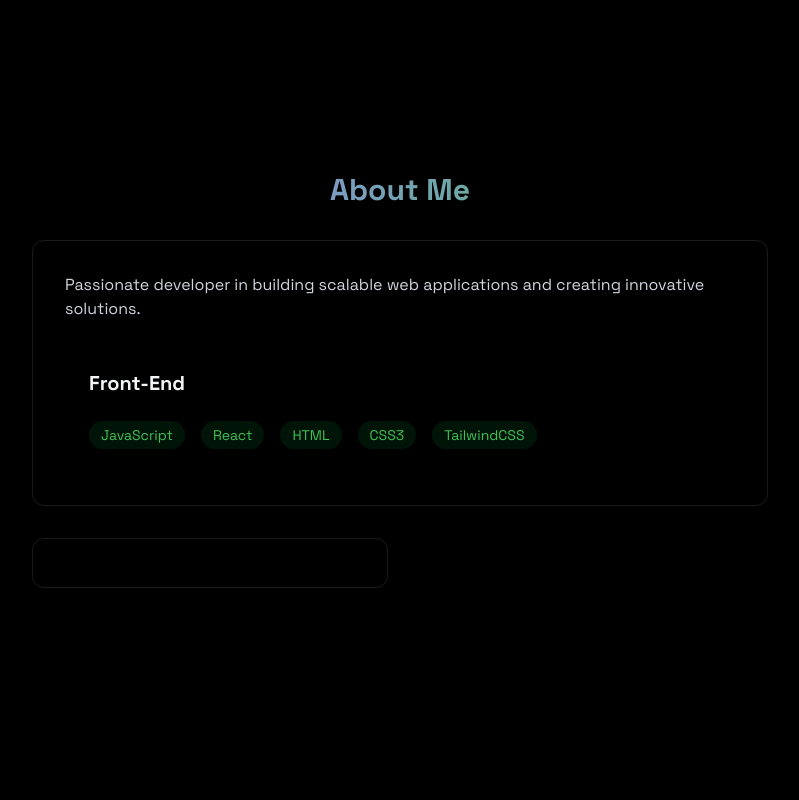
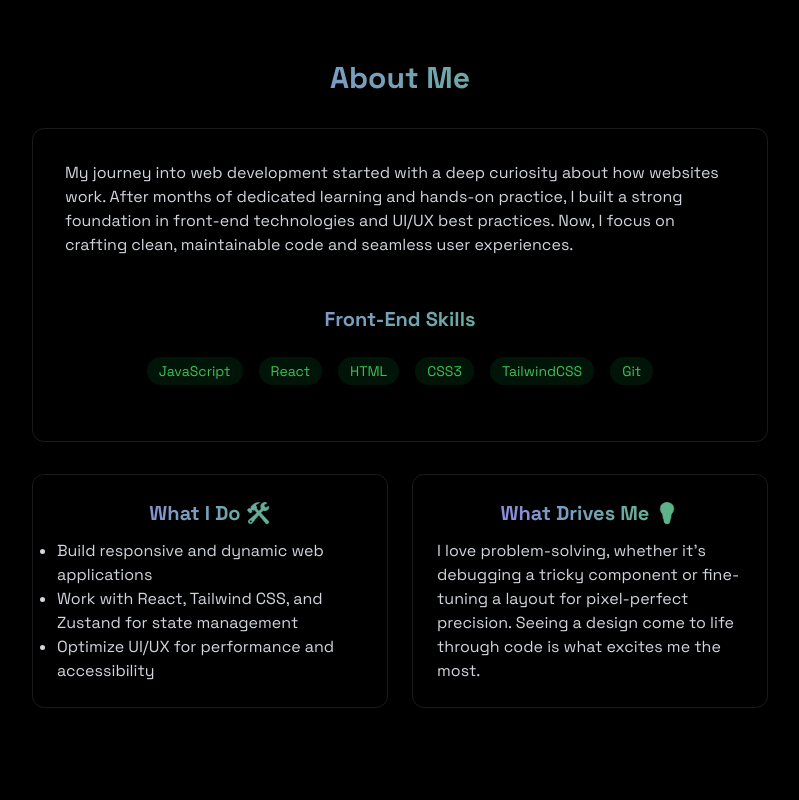
Before and after one commit to Joshuakibwage/official-portfolio, a React (Vite) app: page / in a window 1280 px wide. Shown: the part 820-1620 px from the top of the page, without its empty margins (240-1039 px from the left). Built offline with nearby package versions, Linux system fonts and the light colour scheme.

Commit message:
Modify about section

```diff
--- a/src/components/sections/About.jsx
+++ b/src/components/sections/About.jsx
@@ -7,7 +7,8 @@ const About = () => {
         {name: "React"},
         {name: "HTML"},
         {name: "CSS3"},
-       { name: "TailwindCSS"}
+       { name: "TailwindCSS"},
+       {name: "Git"}
     ];
 
 
@@ -22,23 +23,29 @@ const About = () => {
                 </h2>
 
                 <div className="rounded-xl glass p-8 border-white/10 border hover:translate-y-1
-                transition-all hover:border-[#9775fa] hover:shadow-[0_0_15px_#9775fa]"
+                transition-all hover:border-[#9775fa] hover:shadow-[0_0_15px_#9775fa] text-center"
                 >
-                    <p className="text-gray-300 mb-6">
-                        Passionate developer in building scalable web applications and creating
-                         innovative solutions.
+                    <p className="text-gray-300 mb-6 text-left">
+                        My journey into web development started with a deep curiosity about how websites
+                        work. After months of dedicated learning and hands-on practice, I built a strong
+                         foundation in front-end technologies and UI/UX best practices. Now, I focus on
+                         crafting clean, maintainable code and seamless user experiences.
                     </p>
 
                     <div className="">
 
                         <div className="rounded-xl p-6 hover:translate-y-1 transition-all "
                         >
-                            <h3 className="text-xl font-bold mb-6">Front-End</h3>
-                            <div className="flex flex-wrap gap-4">
+                            <h3 className="text-xl font-bold mb-6 bg-gradient-to-r from-[#9775fa]
+                            to-[#40c057] bg-clip-text text-transparent"
+                            >
+                                Front-End Skills
+                            </h3>
+                            <div className="flex flex-wrap justify-center gap-4">
                                 {frontendSkills.map((tech) => (
                                     <span key={tech} className="bg-green-500/10 text-[#40c057] py-1
                                     px-3 rounded-full text-sm hover:bg-green-500/20 hover:shadow-[0_0_15px_#40c057]
-                                    transition"
+                                    transition "
                                     >
                                         {tech.name}
                                     </span>
@@ -50,8 +57,33 @@ const About = () => {
 
                 <div className="grid grid-cols-1 md:grid-cols-2 gap-6 mt-8">
 
-                    <div className="p-6  rounded-xl border border-white/10 hover:translate-y-1 transition-all">
+                    <div className="p-6  rounded-xl border border-white/10 hover:translate-y-1 transition-all
+                     hover:border-[#9775fa] hover:shadow-[0_0_15px_#9775fa]">
+                        <h3 className="text-center font-bold bg-gradient-to-r from-[#9775fa] to-[#40c057]
+                                        bg-clip-text text-transparent mb-3 text-xl"
+                        >
+                            What I Do <span>🛠️</span>
+                        </h3>
 
+                        <ol className="list-disc text-gray-300">
+                            <li>Build responsive and dynamic web applications</li>
+                            <li>Work with React, Tailwind CSS, and Zustand for state management</li>
+                            <li>Optimize UI/UX for performance and accessibility</li>
+                        </ol>
+                    </div>
+
+                    <div className="p-6  rounded-xl border border-white/10 hover:translate-y-1 transition-all
+                     hover:border-[#9775fa] hover:shadow-[0_0_15px_#9775fa]">
+                        <h3 className="text-center font-bold bg-gradient-to-r from-[#9775fa] to-[#40c057]
+                                        bg-clip-text text-transparent mb-3 text-xl"
+                        >
+                            What Drives Me <span>💡</span>
+                        </h3>
+                        <p className="text-gray-300">
+                        I love problem-solving, whether it’s debugging a tricky component or fine-tuning a
+                        layout for pixel-perfect precision. Seeing a design come to life through code is what
+                        excites me the most.
+                        </p>
                     </div>
                 </div>
             </div>
--- a/src/components/sections/Projects.jsx
+++ b/src/components/sections/Projects.jsx
@@ -73,7 +73,7 @@ const Projects = () => {
                                 key={tech}
                                 className="bg-green-500/10 text-[#40c057] py-1
                                 px-3 rounded-full text-sm hover:bg-green-500/20 hover:shadow-[0_0_15px_#40c057]
-                                transition"
+                                transition mx-3"
                                 >
                                     {tech}
                                 </span>
```
